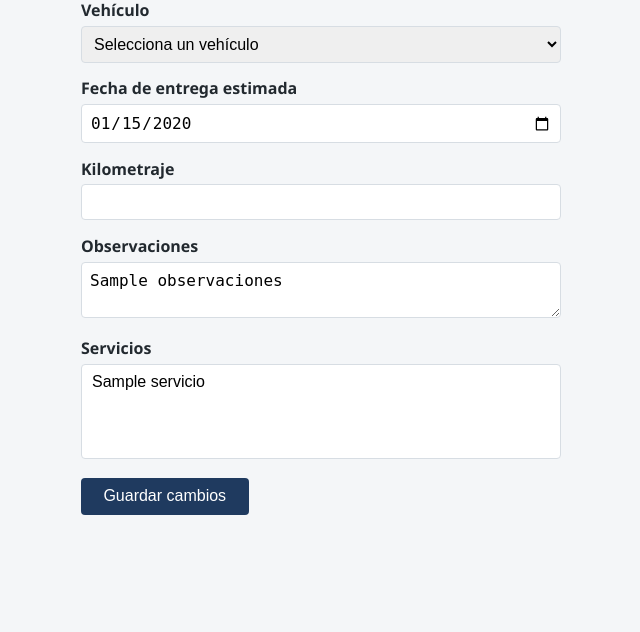
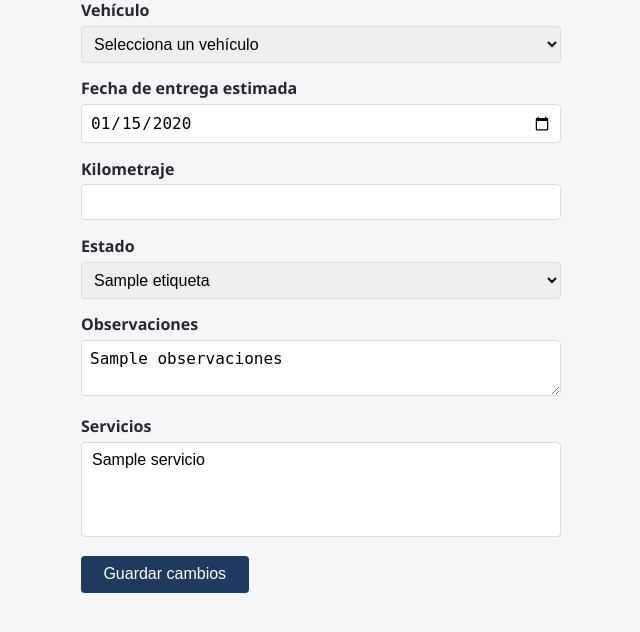
Before and after one commit to IgnaciaBazan/taller-mecanico-django, a Django app: template Mecanica/templates/Mecanica/editar_orden.html in a window 1280 px wide. Shown: the part 151-783 px from the top of the page, without its empty margins (103-743 px from the left). Run offline with Django 3.2, Linux system fonts and the light colour scheme; the template is opened without the code that fills it: most values are stand-ins (such as "Sample title", 1, 10 or a date in 2020).

Commit message:
Permitir cambiar el estado de una orden al editarla (faltaba por completo, y habia un typo que rompia la pagina)

```diff
--- a/Mecanica/templates/Mecanica/editar_orden.html
+++ b/Mecanica/templates/Mecanica/editar_orden.html
@@ -22,6 +22,15 @@
         <input type="number" id="kilometraje" name="kilometraje" value="{{ orden.kilometraje_ingreso }}" required>
         <span class="error-campo" id="error-kilometraje"></span>
 
+        <label for="estado">Estado</label>
+        <select id="estado" name="estado" required>
+            {% for valor, etiqueta in estados %}
+                <option value="{{ valor }}" {% if orden.estado == valor %}selected{% endif %}>
+                    {{ etiqueta }}
+                </option>
+             {% endfor %}
+        </select>
+
         <label for="observaciones">Observaciones</label>
         <textarea name="observaciones" id="observaciones">{{ orden.observaciones }}</textarea>
 
--- a/Mecanica/views.py
+++ b/Mecanica/views.py
@@ -82,6 +82,7 @@ def listar_ordenes(request):
         "ordenes": ordenes,
         "clientes": Cliente.objects.all(),
         "cliente_seleccionado": cliente_id,
+
     }
     return render(request, "Mecanica/listar_ordenes.html", contexto)
 
@@ -123,6 +124,7 @@ def editar_orden(request, id):
         orden.kilometraje_ingreso = request.POST.get("kilometraje")
         orden.fecha_entrega_estimada = request.POST.get("fecha_entrega_estimada") or None
         orden.observaciones = request.POST.get("observaciones", "")
+        orden.estado = request.POST.get("estado")
         servicios_ids = request.POST.getlist("servicios")
         orden.servicios.set(servicios_ids)
         orden.save()
@@ -130,4 +132,4 @@ def editar_orden(request, id):
 
     vehiculos = Vehiculo.objects.all()
     servicios = Servicio.objects.all()
-    return render(request, "Mecanica/editar_orden.html", {"orden": orden, "vehiculos": vehiculos, "servicios": servicios})
+    return render(request, "Mecanica/editar_orden.html", {"orden": orden, "vehiculos": vehiculos, "servicios": servicios, "estados": OrdenTrabajo.ESTADO_CHOICES})
```
